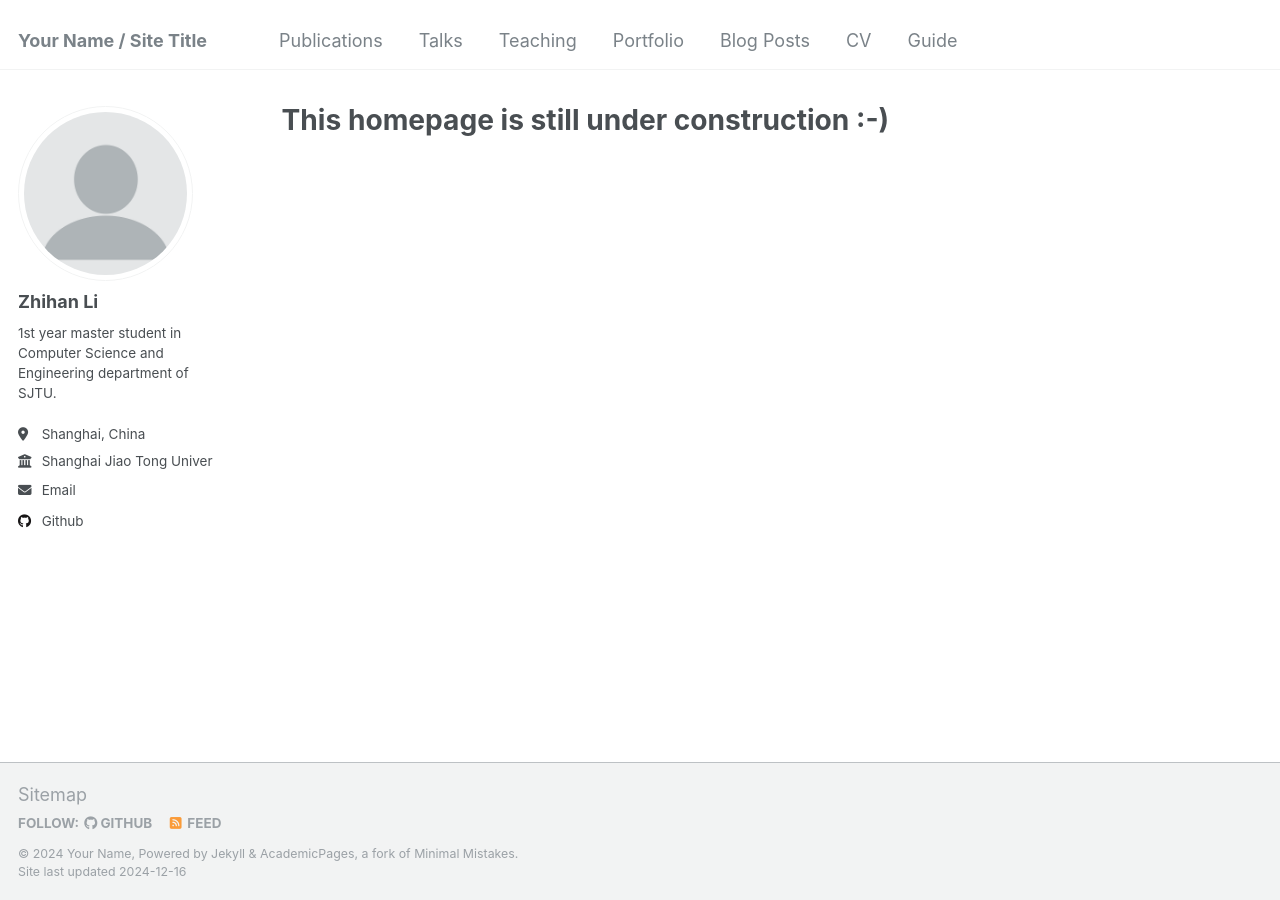
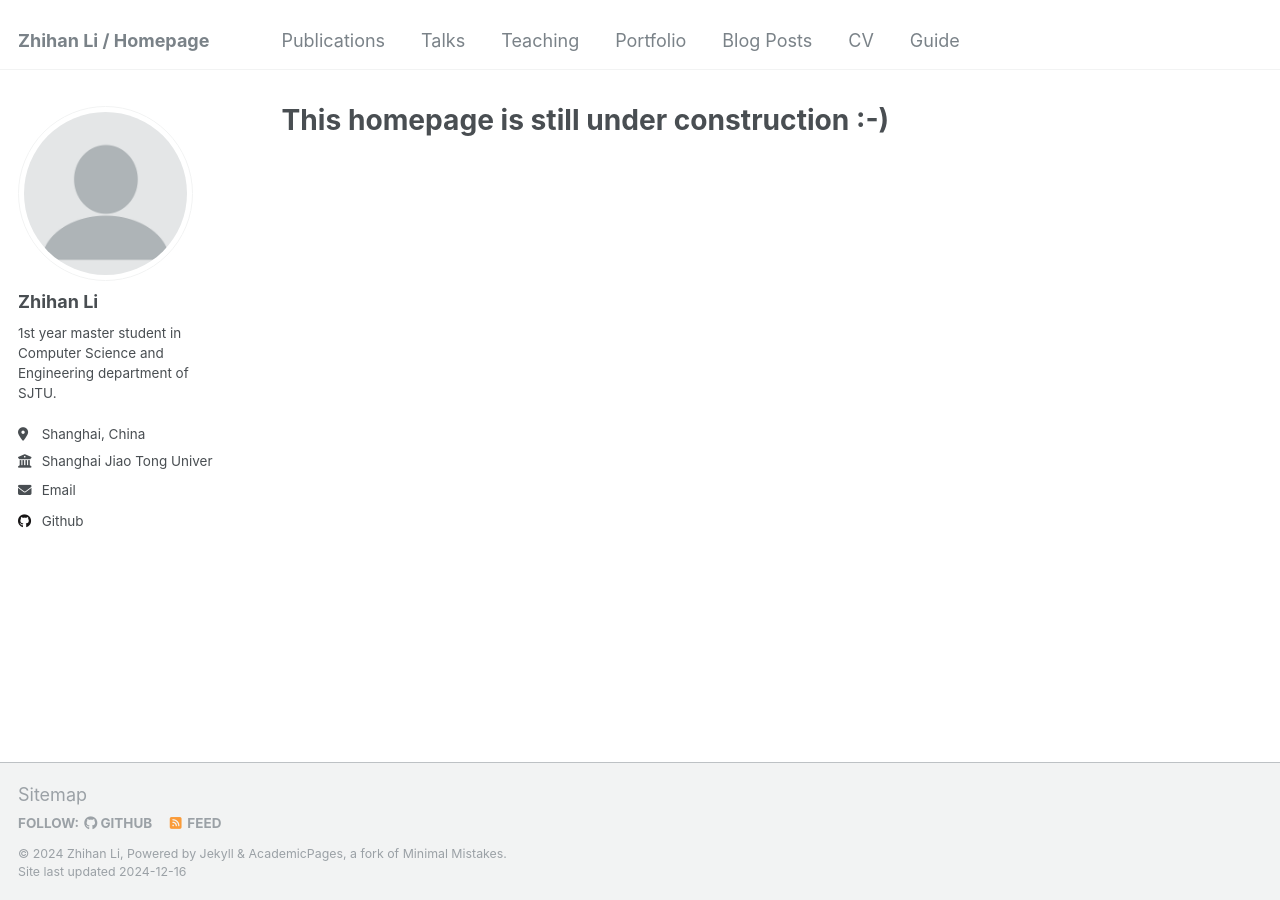
Before and after one commit to WECarol/wecarol.github.io, a Jekyll site: the page built from _pages/about.md, in a window 1280 px wide. Built offline with Jekyll 4.4.1, drawn with Linux system fonts in a browser that asks for light colours.

Commit message:
Update _config.yml

```diff
--- a/_config.yml
+++ b/_config.yml
@@ -8,10 +8,10 @@
 
 # Basic Site Settings
 locale                   : "en-US"
-title                    : "Your Name / Site Title"
+title                    : "Zhihan Li / Homepage"
 title_separator          : "-"
-name                     : &name "Your Name"
-description              : &description "personal description"
+name                     : &name "Zhihan Li"
+description              : &description "personal homepage"
 url                      : https://academicpages.github.io # the base hostname & protocol for your site e.g. "https://[your GitHub username].github.io"
 baseurl                  : "" # the subpath of your site, e.g. "/blog"
 repository               : "academicpages/academicpages.github.io"
@@ -44,7 +44,7 @@ author:
   bitbucket        : # Username - Update with your username on the site
   codepen          : # Username
   dribbble         : # Username
-  github           : "academicpages"
+  github           : "https://github.com/WECarol"
   kaggle           : # Username
   stackoverflow    : # User number or user number and name (i.e., use "1" or "1/jeff-atwood")
 
```
